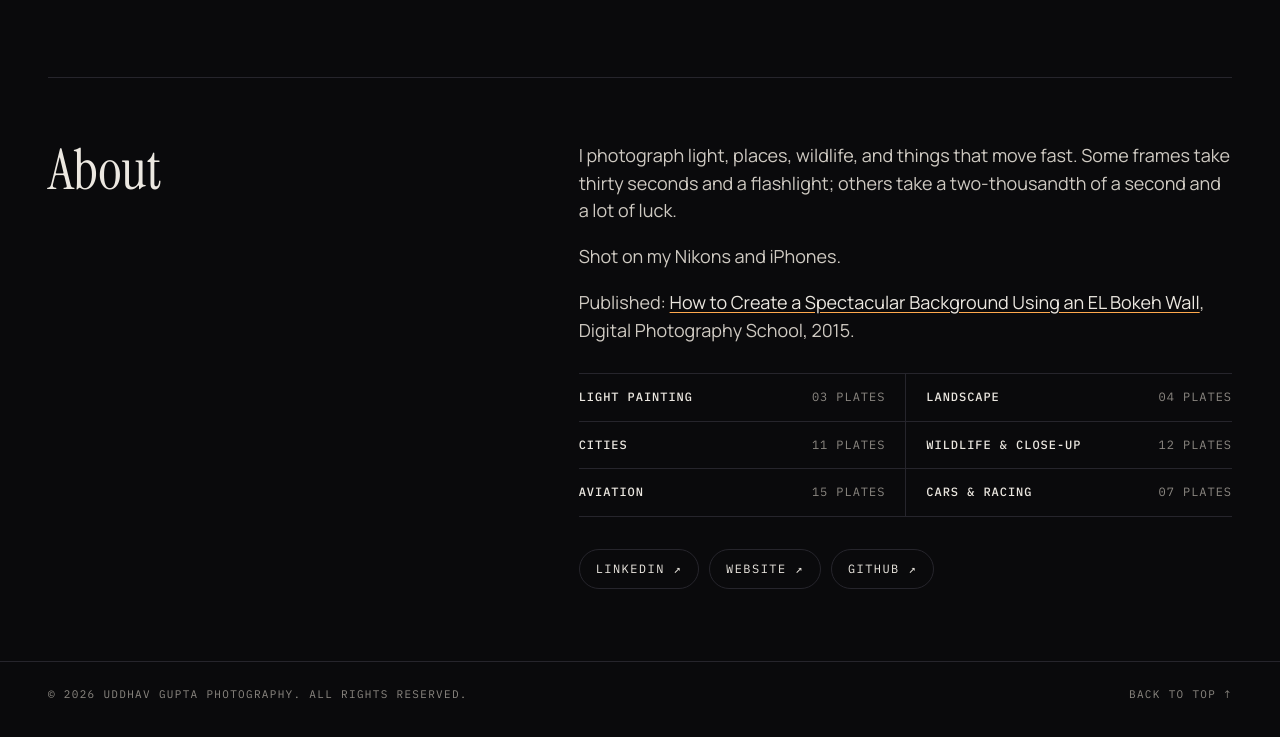
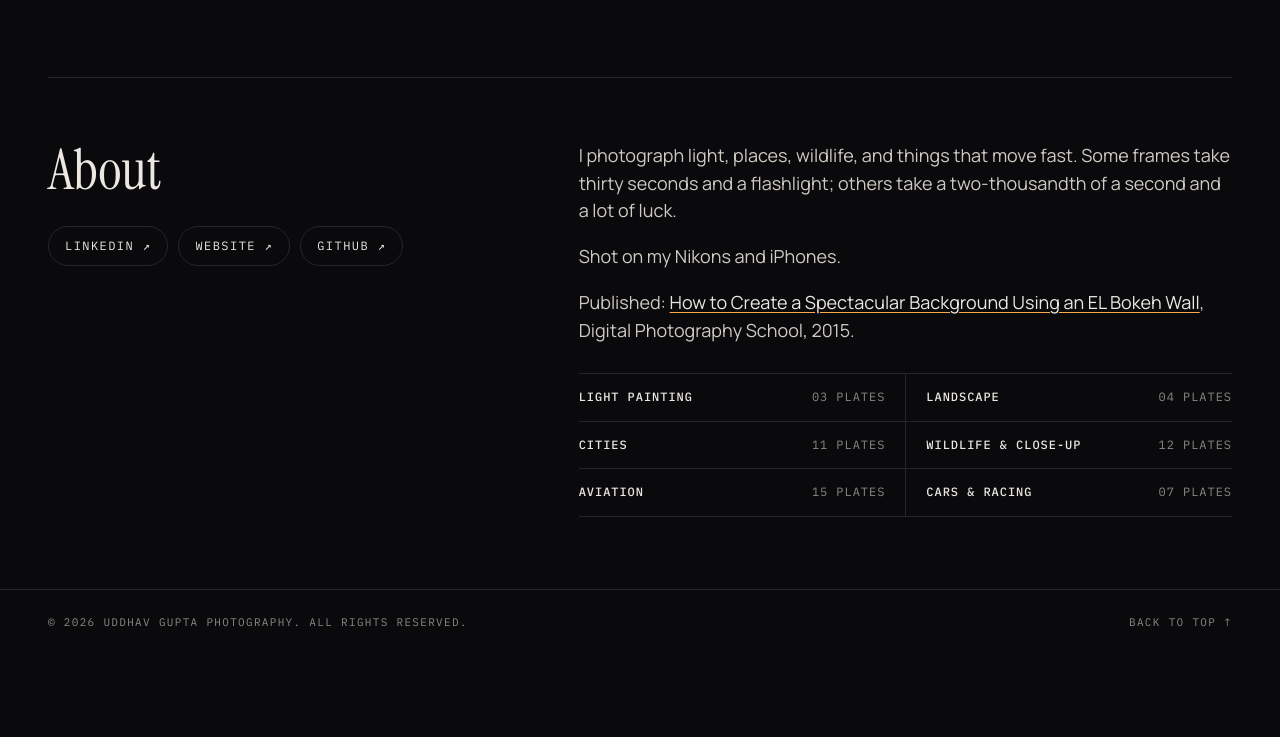
Before and after one commit to UddhavGupta/photography-portfolio, a plain HTML site: page index.html in a window 1280 px wide. Shown: the part 7905-8642 px from the top of the page. After the commit the page ends 8576 px from the top, so only its background shows below. Drawn offline with Linux system fonts and the light colour scheme.

Commit message:
Move links under the About heading
Co-Authored-By: Claude Opus 5.5 <noreply@anthropic.com>
Claude-Session: https://claude.ai/code/session_016BzajNVd6zemARM6PJKsee

```diff
--- a/index.html
+++ b/index.html
@@ -95,7 +95,7 @@ figcaption .pl{font-family:var(--mono);font-size:11px;letter-spacing:.06em;text-
 .about p{margin:0 0 18px;max-width:60ch;font-size:18px;color:#cfcac2}
 .about-link{color:var(--paper);text-decoration-color:var(--sodium);text-underline-offset:3px}
 .about-link:hover{color:var(--sodium)}
-.elsewhere{display:flex;flex-wrap:wrap;gap:10px;margin-top:32px}
+.elsewhere{display:flex;flex-wrap:wrap;gap:10px;margin-top:28px}
 .elsewhere a{font-family:var(--mono);font-size:12px;letter-spacing:.12em;text-transform:uppercase;color:var(--paper);text-decoration:none;border:1px solid var(--line);border-radius:999px;padding:10px 16px;transition:border-color .2s,color .2s}
 .elsewhere a:hover{border-color:var(--sodium);color:var(--sodium)}
 .series-list{list-style:none;margin:28px 0 0;padding:0;display:grid;grid-template-columns:repeat(2,minmax(0,1fr));border-top:1px solid var(--line)}
@@ -166,17 +166,19 @@ footer a{color:inherit;text-decoration:none}
   </section>
 
   <section class="about" id="about" aria-labelledby="about-title">
-    <h2 id="about-title">About</h2>
+    <div>
+      <h2 id="about-title">About</h2>
+        <nav class="elsewhere" aria-label="Elsewhere">
+          <a href="https://www.linkedin.com/in/guptauddhav" target="_blank" rel="noopener">LinkedIn <span aria-hidden="true">↗</span></a>
+          <a href="https://www.guptau.com" target="_blank" rel="noopener">Website <span aria-hidden="true">↗</span></a>
+          <a href="https://github.com/UddhavGupta" target="_blank" rel="noopener">GitHub <span aria-hidden="true">↗</span></a>
+        </nav>
+    </div>
     <div>
       <p>I photograph light, places, wildlife, and things that move fast. Some frames take thirty seconds and a flashlight; others take a two-thousandth of a second and a lot of luck.</p>
       <p>Shot on my Nikons and iPhones.</p>
       <p>Published: <a class="about-link" href="https://digital-photography-school.com/how-to-create-a-spectacular-background-using-an-el-bokeh-wall/" target="_blank" rel="noopener">How to Create a Spectacular Background Using an EL Bokeh Wall</a>, Digital Photography School, 2015.</p>
       <ul class="series-list" id="seriesList"></ul>
-      <nav class="elsewhere" aria-label="Elsewhere">
-        <a href="https://www.linkedin.com/in/guptauddhav" target="_blank" rel="noopener">LinkedIn <span aria-hidden="true">↗</span></a>
-        <a href="https://www.guptau.com" target="_blank" rel="noopener">Website <span aria-hidden="true">↗</span></a>
-        <a href="https://github.com/UddhavGupta" target="_blank" rel="noopener">GitHub <span aria-hidden="true">↗</span></a>
-      </nav>
     </div>
   </section>
 </main>
```
